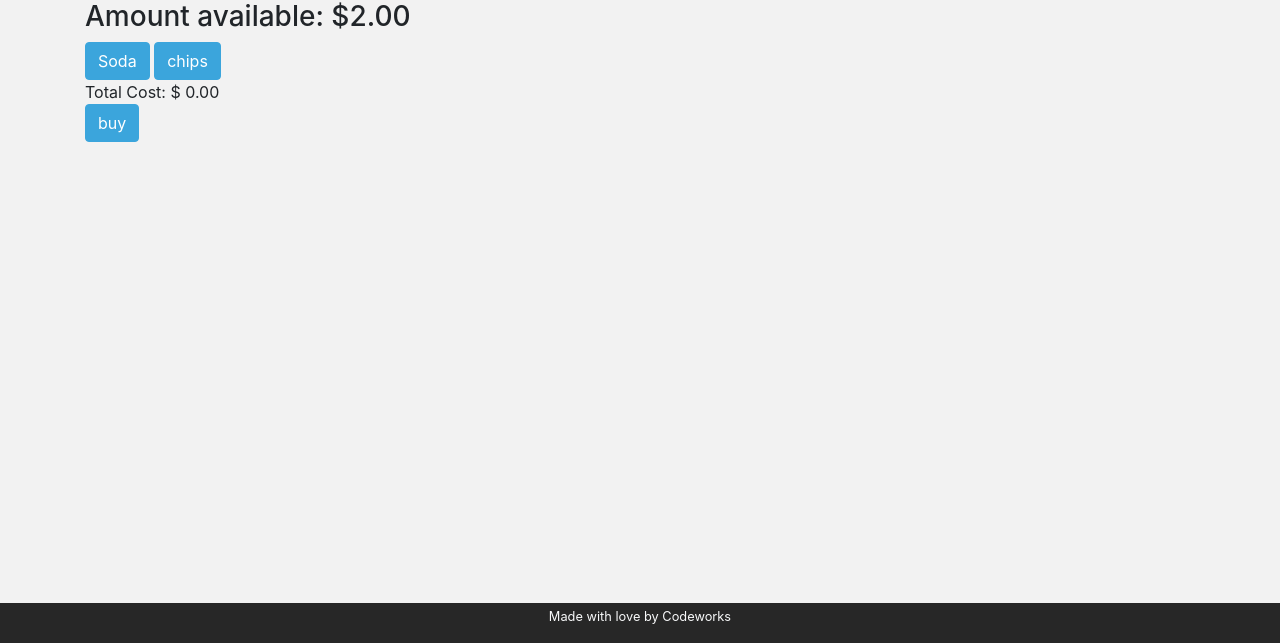
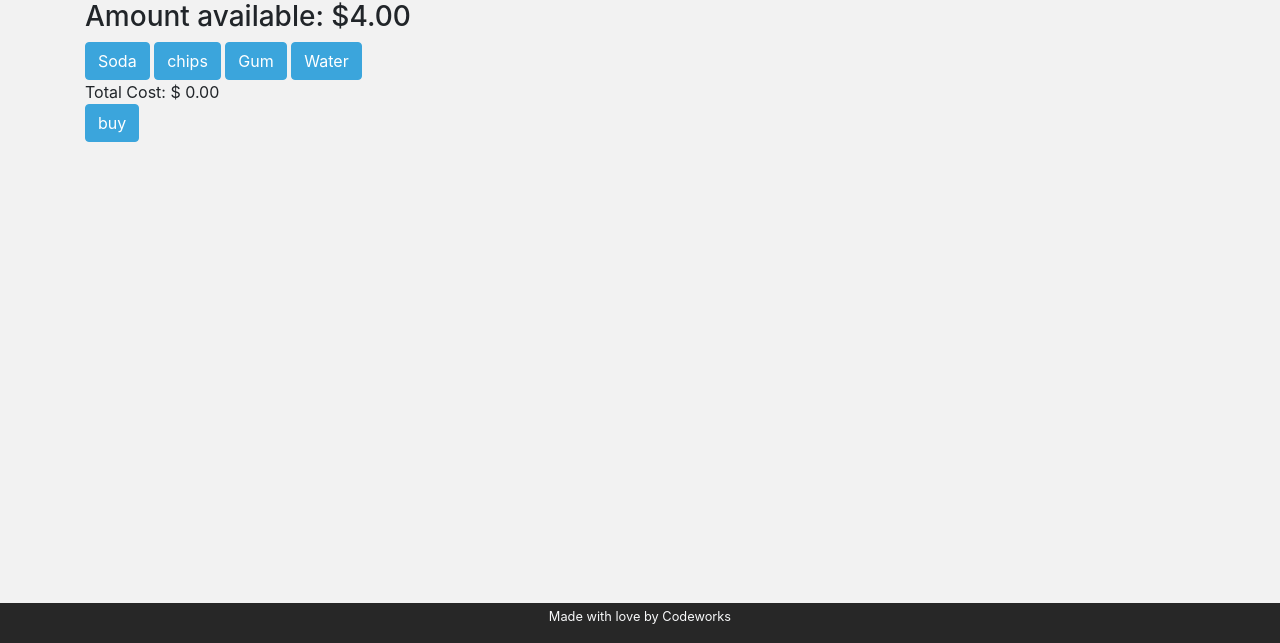
Before and after one commit to aaronpeet/vendor, a website with bundled scripts: page index.html in a window 1280 px wide. Shown: the part 157-800 px from the top of the page. Built offline with nearby package versions, Linux system fonts and the light colour scheme.

Commit message:
more snacks added

```diff
--- a/app/AppState.js
+++ b/app/AppState.js
@@ -6,9 +6,12 @@ import { isValidProp } from "./Utils/isValidProp.js"
 class AppState extends EventEmitter {
   /** @type {Value[]} */
   values = []
-  customer = new Customer('Aaron', 2.00)
+  customer = new Customer('Aaron', 4.00)
   soda = new Snack('soda', 0.75)
   chips = new Snack('chips', 1.00)
+  gum = new Snack('gum', 0.50)
+  water = new Snack('water', 1.25)
+
   totalCost = 0
 }
 
--- a/index.html
+++ b/index.html
@@ -27,6 +27,8 @@
         <h3>Amount available: $<span id="money"> 0.00</span></h3>
         <button class=" btn btn-primary" onclick="app.vendController.snackSelect('soda')">Soda</button>
         <button class=" btn btn-primary" onclick="app.vendController.snackSelect('chips')">chips</button>
+        <button class=" btn btn-primary" onclick="app.vendController.snackSelect('gum')">Gum</button>
+        <button class=" btn btn-primary" onclick="app.vendController.snackSelect('water')">Water</button>
         <div>Total Cost: $<span id="totalCost"> 0.00</span></div>
         <button class=" btn btn-primary" onclick="app.vendController.buy()">buy</button>
     </main>
```
